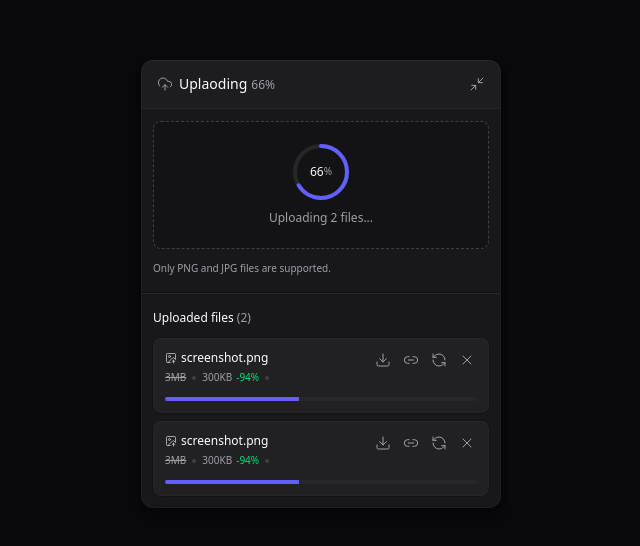
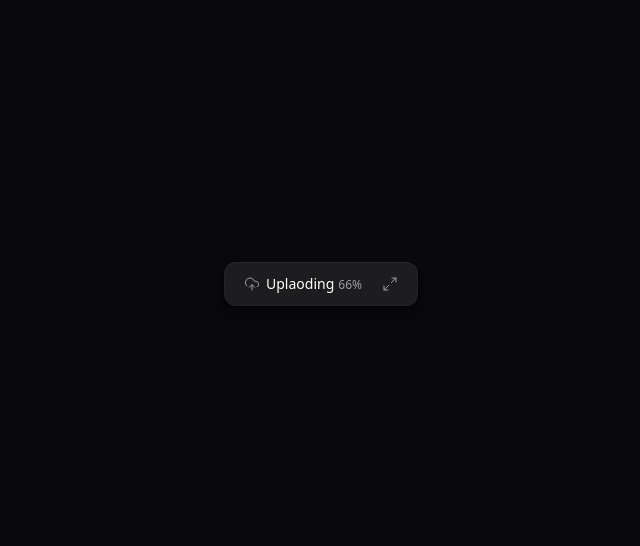
Before and after one commit to lucasbarbosaalves/widget-upload-ui, a React (Vite) app: page / in a window 1280 px wide. Shown: the part 116-662 px from the top of the page, without its empty margins (319-959 px from the left). Built offline with nearby package versions, Linux system fonts and the light colour scheme.

Commit message:
feat: add animation with motion lib

```diff
--- a/src/components/upload-widget-dropzone.tsx
+++ b/src/components/upload-widget-dropzone.tsx
@@ -1,3 +1,4 @@
+import { motion } from 'motion/react';
 import { useDropzone } from 'react-dropzone';
 import CircularProgressBar from '../ui/circular-progress-bar';
 
@@ -15,7 +16,12 @@
   });
 
   return (
-    <div className="px-3 flex flex-col gap-3">
+    <motion.div
+      initial={{ opacity: 0 }}
+      animate={{ opacity: 1 }}
+      transition={{ duration: 0.2 }}
+      className="px-3 flex flex-col gap-3"
+    >
       <div
         data-active={isDragActive}
         className="cursor-pointer text-zinc-400 bg-black/20 p-5 rounded-lg border border-zinc-700 border-dashed h-32 flex flex-col justify-center items-center gap-1 hover:border-zinc-400 transition-colors data-[active=true]:bg-indigo-500/10 data-[active=true]:border-indigo-500 data-[active=true]:text-indigo-300"
@@ -36,6 +42,6 @@
       </div>
 
       <span className="text-xxs  text-zinc-400">Only PNG and JPG files are supported.</span>
-    </div>
+    </motion.div>
   );
 }
--- a/src/components/upload-widget-minimized-button.tsx
+++ b/src/components/upload-widget-minimized-button.tsx
@@ -4,7 +4,7 @@
 
 export function UploadWidgetMinimizedButton() {
   return (
-    <Collapsible.Trigger className="group w-full bg-white/2 py-3 px-5 flex items-center justify-between">
+    <Collapsible.Trigger className="group w-full bg-white/2 py-3 px-5 flex items-center justify-between gap-5">
       <UploadWidgetTitle />
 
       <Maximize2 strokeWidth={1.5} className="size-4 text-zinc-400 group-hover:text-zinc-100" />
--- a/src/components/upload-widget-upload-item.tsx
+++ b/src/components/upload-widget-upload-item.tsx
@@ -1,10 +1,16 @@
 import { Download, ImageUp, Link2, RefreshCcw, X } from 'lucide-react';
 import { Button } from '../ui/button';
 import * as Progress from '@radix-ui/react-progress';
+import { motion } from 'motion/react';
 
 export function UploadWidgetUploadItem() {
   return (
-    <div className="p-3 rounded-lg flex flex-col gap-3 shadow-shape-content bg-white-4 relative overflow-hidden">
+    <motion.div
+      initial={{ opacity: 0 }}
+      animate={{ opacity: 1 }}
+      transition={{ duration: 0.4 }}
+      className="p-3 rounded-lg flex flex-col gap-3 shadow-shape-content bg-white-4 relative overflow-hidden"
+    >
       <div className="flex flex-col gap-1">
         <span className="text-xs font-medium flex items-center gap-1">
           <ImageUp className="size-3 text-zinc-300" strokeWidth={1.5} />
@@ -42,6 +48,6 @@
           <span className="sr-only">Cancel upload</span>
         </Button>
       </div>
-    </div>
+    </motion.div>
   );
 }
--- a/src/components/upload-widget.tsx
+++ b/src/components/upload-widget.tsx
@@ -2,20 +2,36 @@
 import { UploadWidgetDropzone } from './upload-widget-dropzone';
 import { UploadWidgetHeader } from './upload-widget-header';
 import { UploadWidgetList } from './upload-widget-upload-list';
-import { useState } from 'react';
 import { UploadWidgetMinimizedButton } from './upload-widget-minimized-button';
+import { motion, useCycle } from 'motion/react';
 
 export function UploadWidget() {
-  // Inicia ABERTO (true) para mostrar o conteúdo por padrão
-  const [isWidgetOpen, setIsWidgetOpen] = useState(true);
+  const [isWidgetOpen, toggleWidgetOpen] = useCycle(false, true);
 
   return (
-    <Collapsible.Root open={isWidgetOpen} onOpenChange={setIsWidgetOpen}>
-      <div className="bg-zinc-900 overflow-hidden w-[360px] rounded-xl shadow-shape">
-        {/* Mostra o botão minimizado apenas quando está FECHADO */}
+    <Collapsible.Root open={isWidgetOpen} onOpenChange={() => toggleWidgetOpen()}>
+      <motion.div
+        className="bg-zinc-900 overflow-hidden max-w-[360px] rounded-xl shadow-shape"
+        animate={isWidgetOpen ? 'open' : 'closed'}
+        variants={{
+          closed: {
+            width: 'max-content',
+            height: 44,
+            transition: {
+              type: 'keyframes',
+            },
+          },
+          open: {
+            width: 360,
+            height: 'auto',
+            transition: {
+              duration: 0.1,
+            },
+          },
+        }}
+      >
         {!isWidgetOpen && <UploadWidgetMinimizedButton />}
 
-        {/* Conteúdo que será mostrado/escondido */}
         <Collapsible.Content>
           <UploadWidgetHeader />
 
@@ -27,7 +43,7 @@
             <UploadWidgetList />
           </div>
         </Collapsible.Content>
-      </div>
+      </motion.div>
     </Collapsible.Root>
   );
 }
```
